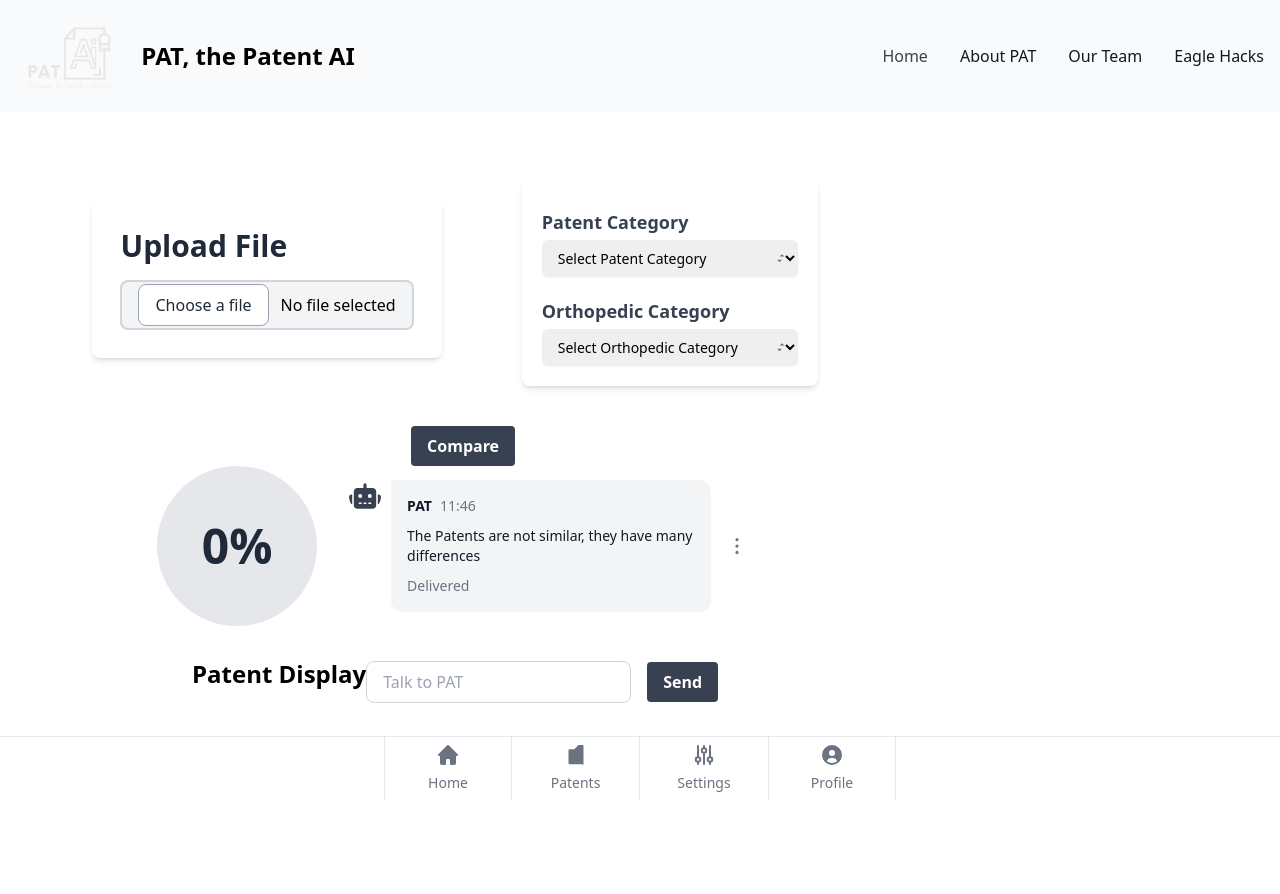
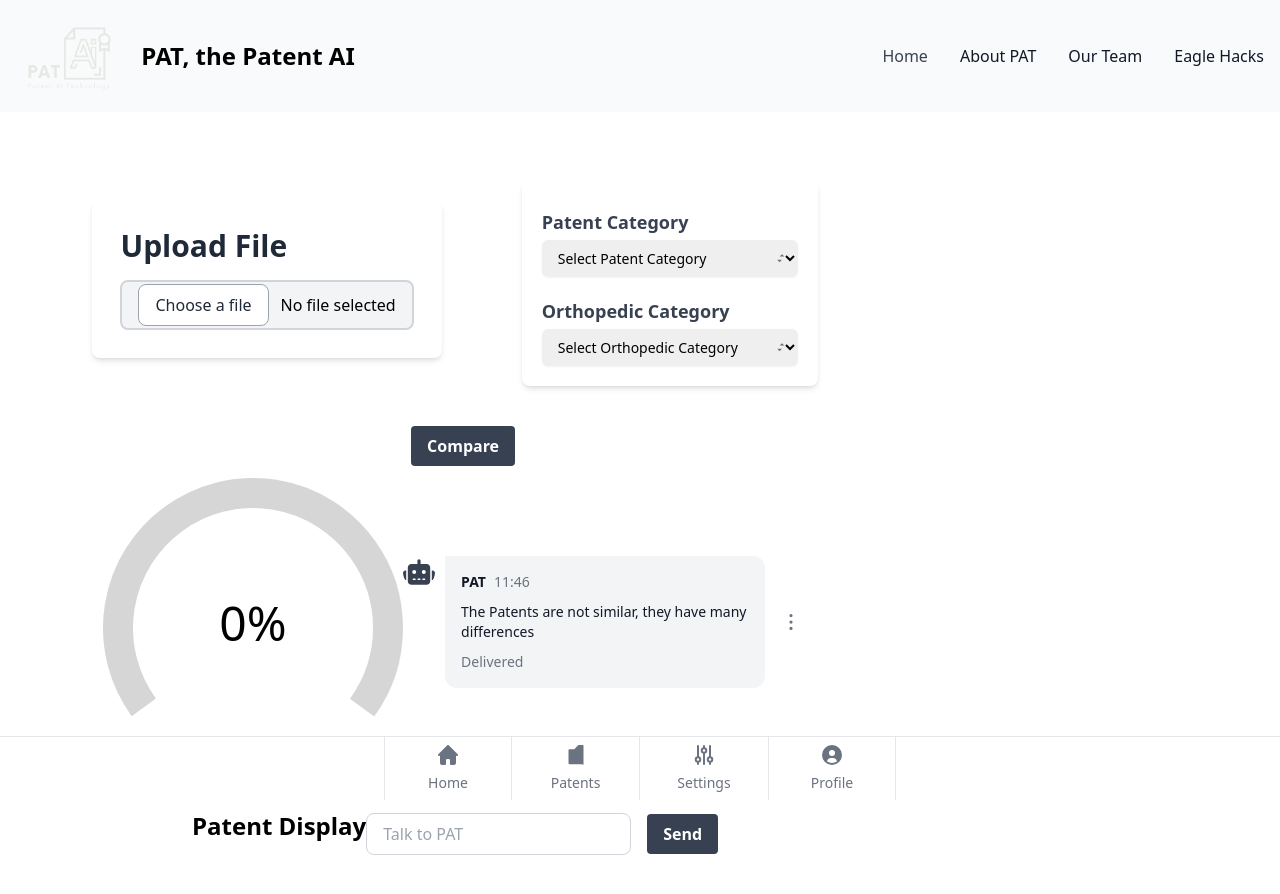
Before and after one commit to zesutton2619/PAT, a React (Create React App) app in the folder client/: page / in a window 1280 px wide. Shown: the top 894 px of the page. Built offline with nearby package versions, Linux system fonts and the light colour scheme.

Commit message:
Implemented Greg's new loading animation

```diff
--- a/client/package.json
+++ b/client/package.json
@@ -11,6 +11,7 @@
     "pdfjs-dist": "^4.0.379",
     "pspdfkit": "^2024.2.0",
     "react": "^18.2.0",
+    "react-circular-progressbar": "^2.1.0",
     "react-dom": "^18.2.0",
     "react-pdf": "^7.7.1",
     "react-scripts": "5.0.1",
--- a/client/src/components/SubmitNResults.jsx
+++ b/client/src/components/SubmitNResults.jsx
@@ -2,6 +2,7 @@ import React, { useState } from "react";
 import { comparePatents, uploadPatent, retrievePatents, unzipFile } from "../apiFunctions";
 import robotIcon from '../images/robot-solid.svg'; // Adjust the path based on your directory structure
 import Display from "./PatentDisplay";
+import ReviewsBar from './submitNResultsSubComponent/review/ReviewBar';
 
 
 
@@ -77,11 +78,10 @@ const SubmitNResults = ({ selectedFile }) => {
                 </div>
             ) : (
                 <div className="relative flex items-center">
-                    <div
-                        className="bg-gray-200 rounded-full h-40 w-40 flex items-center justify-center text-5xl font-bold text-gray-800 mr-8"
-
-                    >
-                        {percentage}%
+                    <div className="row mt-3">
+                        <div className="col md-2">
+                            <ReviewsBar score={percentage}/>
+                        </div>
                     </div>
 
 
--- /dev/null
+++ b/client/src/components/submitNResultsSubComponent/review/ReviewBar.js
@@ -0,0 +1,50 @@
+import React from "react";
+import {CircularProgressbar} from "react-circular-progressbar";
+import "react-circular-progressbar/dist/styles.css";
+import ReviewsProvider from "./ReviewsProvider";
+
+
+const ReviewBar = (props) => { // Added props parameter here
+    const { score } = props;
+
+    const calcColor = (percent, start, end) => { // Corrected function definition
+        let a = percent / 100,
+            b = (end - start) * a,
+            c = b + start;
+
+        // Return css hsl color string
+        return "hsl(" + c + ", 100%, 50%)";
+    }
+
+    return (
+        <ReviewsProvider valueStart={0} valueEnd={score}>
+            {(value) => (
+                <CircularProgressbar
+                    value={value}
+                    text={`${value}%`}
+                    circleRatio={0.7}
+                    styles={{
+                        trail: {
+                            strokeLinecap: "butt",
+                            transform: "rotate(-126deg)",
+                            transformOrigin: "center center",
+                        },
+                        path: {
+                            strokeLinecap: "butt",
+                            transform: "rotate(-126deg)",
+                            transformOrigin: "center center",
+                            stroke: calcColor(value, 0, 120)
+                        },
+                        text: {
+                            fill: "#000",
+                            fontSize: "16px"
+                        },
+                    }}
+                    strokeWidth={10}
+                />
+            )}
+        </ReviewsProvider>
+    );
+};
+
+export default ReviewBar;
--- /dev/null
+++ b/client/src/components/submitNResultsSubComponent/review/ReviewsProvider.js
@@ -0,0 +1,11 @@
+import React from "react";
+
+const ReviewsProvider = ({ valueStart, valueEnd, children }) => {
+    const [value, setValue] = React.useState(valueStart);
+    React.useEffect(() => {
+        setValue(valueEnd);
+    }, [valueEnd]);
+    return children(value);
+}
+
+export default ReviewsProvider;
```
Also changed, not shown: 1 other file (tests, documents, lock files or other folders).
